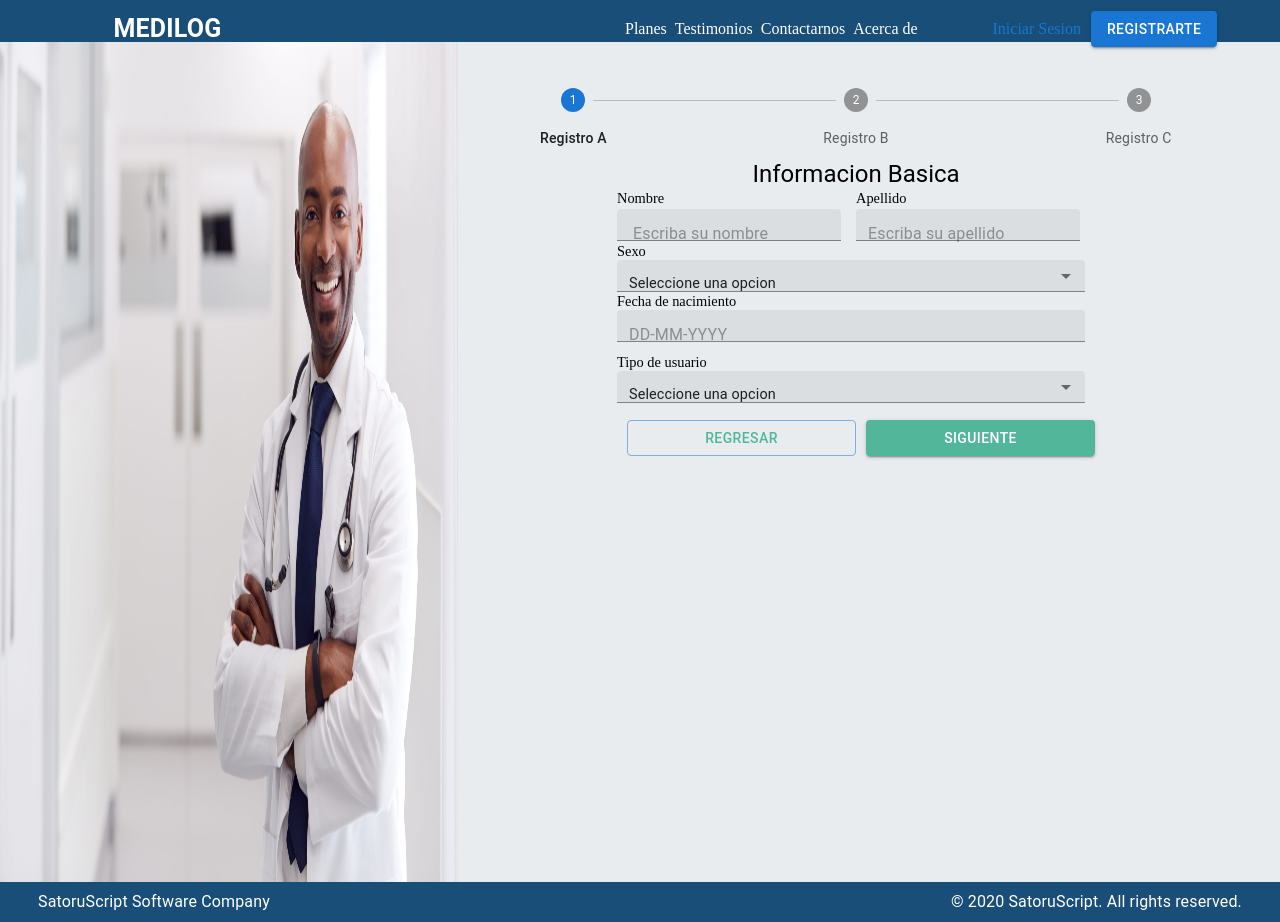
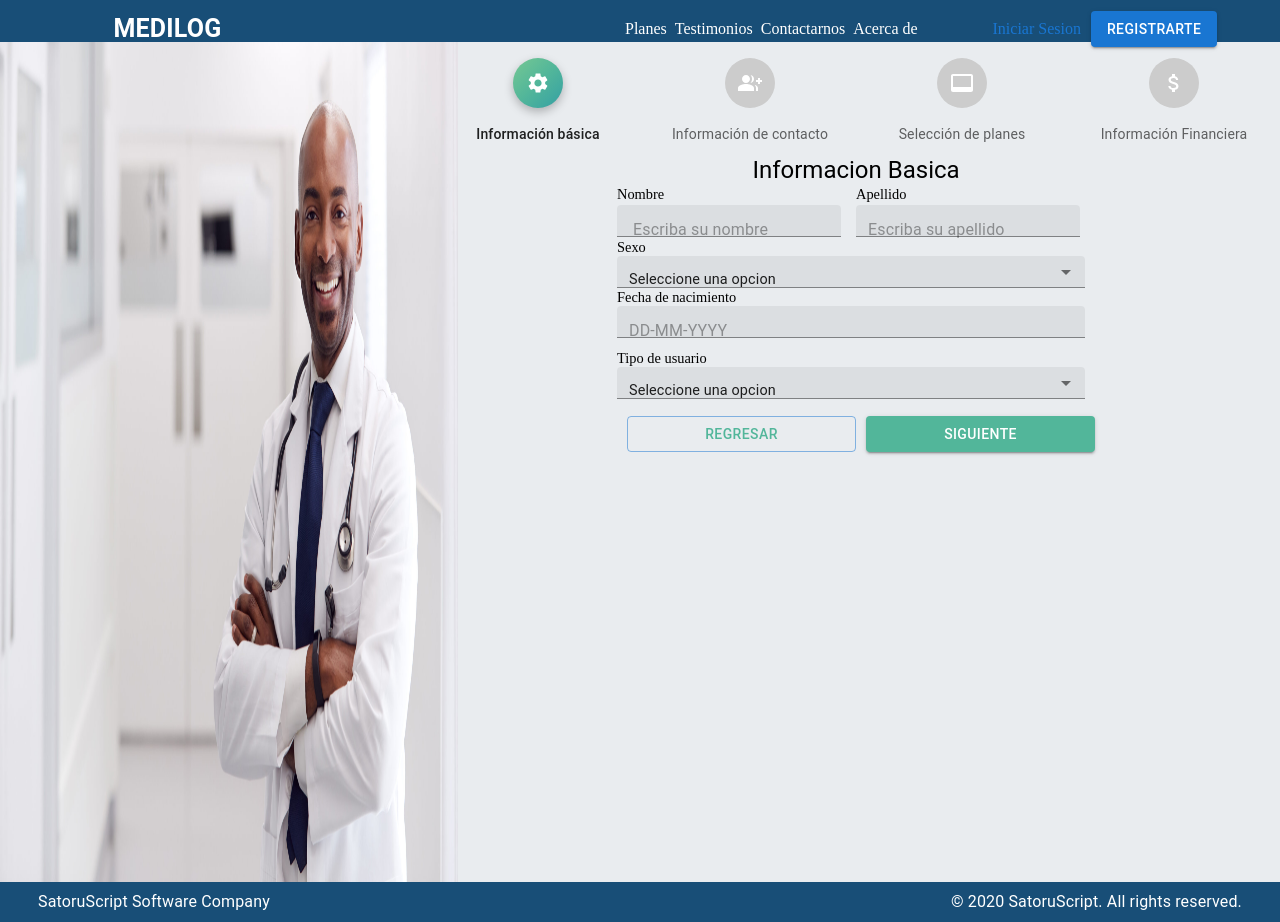
Before and after one commit to LennyMGarcia/MediLog, a React (Vite) app in the folder Cliente/: page /register in a window 1280 px wide. Built offline with nearby package versions, Linux system fonts and the light colour scheme.

Commit message:
RegisterStepper add

```diff
--- a/Cliente/src/Pages/Register/Components/Register.tsx
+++ b/Cliente/src/Pages/Register/Components/Register.tsx
@@ -3,11 +3,12 @@ import useMultiForm from "../Hooks/useMultiForm";
 import ContactInformationForm from "./forms/ContactInformationForm";
 import BasicInformationForm from "./forms/BasicInformationForm";
 import useDataRegisterStore, { getAllRegisterData } from "../ZustandRegisterManagement";
-import { Box, Button, Grid, Step, StepLabel, Stepper, useMediaQuery, useTheme } from "@mui/material";
+import { Box, Button, Grid, useMediaQuery, useTheme } from "@mui/material";
 import prueba2 from "../assets/prueba2.jpg"
 import { registerValidationSchema } from "../Utils/yup-schema/yupRegisterSchema";
 import FinancialInformationForm from "./forms/FinancialInformationForm";
 import PricingForm from "./forms/PricingForm";
+import RegisterStepper from "./style/Wrappers/RegisterStepper";
 
 //TODO: Agregar listas para controlar elementos con Yup y crear documentacion
 //agregar date control y comenzar con css module y/o material
@@ -57,12 +58,6 @@ const Register: React.FC = () => {
         next()
     };
 
-    const stepperSteps = [
-        'Registro A',
-        'Registro B',
-        'Registro C',
-    ];
-
     const theme = useTheme();
     const isMediumScreen = useMediaQuery(theme.breakpoints.up('md'));
 
@@ -84,13 +79,7 @@ const Register: React.FC = () => {
                     </Grid>
                 )}
                 <Grid item xs={12} md={isMediumScreen ? 8 : 12}>
-                    <Stepper sx={{ pt: "30px" }} activeStep={currentStepIndex} alternativeLabel>
-                        {stepperSteps.map((label) => (
-                            <Step key={label}>
-                                <StepLabel>{label}</StepLabel>
-                            </Step>
-                        ))}
-                    </Stepper>
+                    <RegisterStepper activeStep={currentStepIndex}/>
                     <Box sx={{
                         display: 'flex',
                         justifyContent: 'center',
--- a/Cliente/src/Pages/Register/Components/forms/PricingForm.tsx
+++ b/Cliente/src/Pages/Register/Components/forms/PricingForm.tsx
@@ -1,4 +1,4 @@
-import  { useEffect, useState } from "react";
+import { useEffect, useState } from "react";
 import { Box, Button, FormHelperText } from "@mui/material";
 import Card from "@mui/material/Card";
 import CardActions from "@mui/material/CardActions";
@@ -10,8 +10,9 @@ import StarIcon from '@mui/icons-material/Star';
 import Typography from "@mui/material/Typography";
 import CheckCircleOutlineIcon from '@mui/icons-material/CheckCircleOutline';
 import { styled } from "@mui/system";
-import { ErrorMessage, Field, FieldProps, useFormikContext} from "formik";
+import { ErrorMessage, Field, FieldProps, useFormikContext } from "formik";
 import useDataRegisterStore from "../../ZustandRegisterManagement";
+import React from "react";
 
 
 
@@ -108,6 +109,8 @@ export default function PricingForm() {
   }, [selectedPlan, setSelectedPlan, getRegisterData]);
 
   return (
+    <React.Fragment>
+      <Box sx={{ textAlign: "center", mb:"2rem", mt:"1rem" }}><Typography variant={"h5"}>Selección de Planes</Typography></Box>
       <Field
         id={pricing}
         name={pricing}
@@ -127,7 +130,7 @@ export default function PricingForm() {
                     <Card sx={{
                       backgroundColor: tier.position === "middle" ? "#52b69a" : "white",
                       boxShadow: tier.position === 'middle' ? "4px 4px" : 3,
-                    border: tier.position === 'middle' ? "2px black solid" : selectedPlan === tier.title ? "1px black solid" :"1px black",
+                      border: tier.position === 'middle' ? "2px black solid" : selectedPlan === tier.title ? "1px black solid" : "1px black",
                       borderColor: selectedPlan === tier.title ? "#168aad" : "inherit",
                       borderRadius: "2vh",
                       minHeight: tier.position === "middle" ? "60vh" : "50vh",
@@ -137,7 +140,7 @@ export default function PricingForm() {
                         title={tier.title}
                         subheader={tier.subheader}
                         titleTypographyProps={{ align: "center" }}
-                      action={selectedPlan === tier.title ? <StarIcon sx={{color:"yellow", textShadow:10}}/> : null}
+                        action={selectedPlan === tier.title ? <StarIcon sx={{ color: "yellow", textShadow: 10 }} /> : null}
                         subheaderTypographyProps={{
                           align: "center",
                         }}
@@ -201,5 +204,6 @@ export default function PricingForm() {
           </Container>
         )}
       </Field>
+    </React.Fragment>
   );
 }
--- /dev/null
+++ b/Cliente/src/Pages/Register/Components/style/Wrappers/RegisterStepper.tsx
@@ -0,0 +1,116 @@
+import * as React from 'react';
+import { styled } from '@mui/material/styles';
+import Stack from '@mui/material/Stack';
+import Stepper from '@mui/material/Stepper';
+import Step from '@mui/material/Step';
+import StepLabel from '@mui/material/StepLabel';
+import SettingsIcon from '@mui/icons-material/Settings';
+import GroupAddIcon from '@mui/icons-material/GroupAdd';
+import VideoLabelIcon from '@mui/icons-material/VideoLabel';
+import StepConnector, { stepConnectorClasses } from '@mui/material/StepConnector';
+import { StepIconProps } from '@mui/material/StepIcon';
+import { Grow } from '@mui/material';
+import AttachMoneyIcon from '@mui/icons-material/AttachMoney';
+
+const ColorlibConnector = styled(StepConnector)(({ theme }) => ({
+  [`&.${stepConnectorClasses.alternativeLabel}`]: {
+    top: 22,
+  },
+  [`&.${stepConnectorClasses.active}`]: {
+    [`& .${stepConnectorClasses.line}`]: {
+      backgroundImage:
+      'linear-gradient( 136deg, rgb(118,200,147) 0%, rgb(82,182,154) 50%, rgb(52,160,164) 100%)'
+    },
+  },
+  [`&.${stepConnectorClasses.completed}`]: {
+    [`& .${stepConnectorClasses.line}`]: {
+      backgroundImage:
+      'linear-gradient( 136deg, rgb(118,200,147) 0%, rgb(82,182,154) 50%, rgb(52,160,164) 100%)',
+    },
+  },
+  [`& .${stepConnectorClasses.line}`]: {
+    height: 3,
+    border: 0,
+    backgroundColor:
+      theme.palette.mode === 'dark' ? theme.palette.grey[800] : '#eaeaf0',
+    borderRadius: 1,
+  },
+}));
+
+const ColorlibStepIconRoot = styled('div')<{
+  ownerState: { completed?: boolean; active?: boolean };
+}>(({ theme, ownerState }) => ({
+  backgroundColor: theme.palette.mode === 'dark' ? theme.palette.grey[700] : '#ccc',
+  zIndex: 1,
+  color: '#fff',
+  width: 50,
+  height: 50,
+  display: 'flex',
+  borderRadius: '50%',
+  justifyContent: 'center',
+  alignItems: 'center',
+  ...(ownerState.active && {
+    backgroundImage:
+    'linear-gradient( 136deg, rgb(118,200,147) 0%, rgb(82,182,154) 50%, rgb(52,160,164) 100%)',
+    boxShadow: '0 4px 10px 0 rgba(0,0,0,.25)',
+  }),
+  ...(ownerState.completed && {
+    backgroundImage:
+      'linear-gradient( 136deg, rgb(118,200,147) 0%, rgb(82,182,154) 50%, rgb(52,160,164) 100%)',
+  }),
+}));
+
+function ColorlibStepIcon(props: StepIconProps) {
+  const { active, completed, className } = props;
+
+  const icons: { [index: string]: React.ReactElement } = {
+    1: <SettingsIcon />,
+    2: <GroupAddIcon />,
+    3: <VideoLabelIcon />,
+    4: <AttachMoneyIcon/>
+  };
+
+  return (
+    <ColorlibStepIconRoot ownerState={{ completed, active }} className={className}>
+      {icons[String(props.icon)]}
+    </ColorlibStepIconRoot>
+  );
+}
+
+const steps = ['Información básica', 'Información de contacto', 'Selección de planes', "Información Financiera"];
+
+interface IStepper {
+  activeStep: number
+}
+
+const RegisterStepper: React.FC<IStepper> = ({ activeStep }) => {
+
+  return (
+    <Stack sx={{ width: '100%' }} spacing={4}>
+
+<Stepper alternativeLabel activeStep={activeStep} connector={null}>
+  {steps.map((label, index) => (
+    <Step key={label}>
+      <StepLabel StepIconComponent={ColorlibStepIcon}>{label}</StepLabel>
+      {index === activeStep && index > 0 && (
+        <Grow
+          in={true}
+          key={index}
+          timeout={1000}
+          style={{ transformOrigin: 'left center' }}
+        >
+          <ColorlibConnector />
+        </Grow>
+      )}
+      {index < activeStep && index> 0 &&  (
+        <ColorlibConnector />
+      )}
+    </Step>
+  ))}
+</Stepper>
+
+    </Stack>
+  );
+}
+
+export default RegisterStepper;
```
Lines whose indentation alone changed are shown as unchanged.
